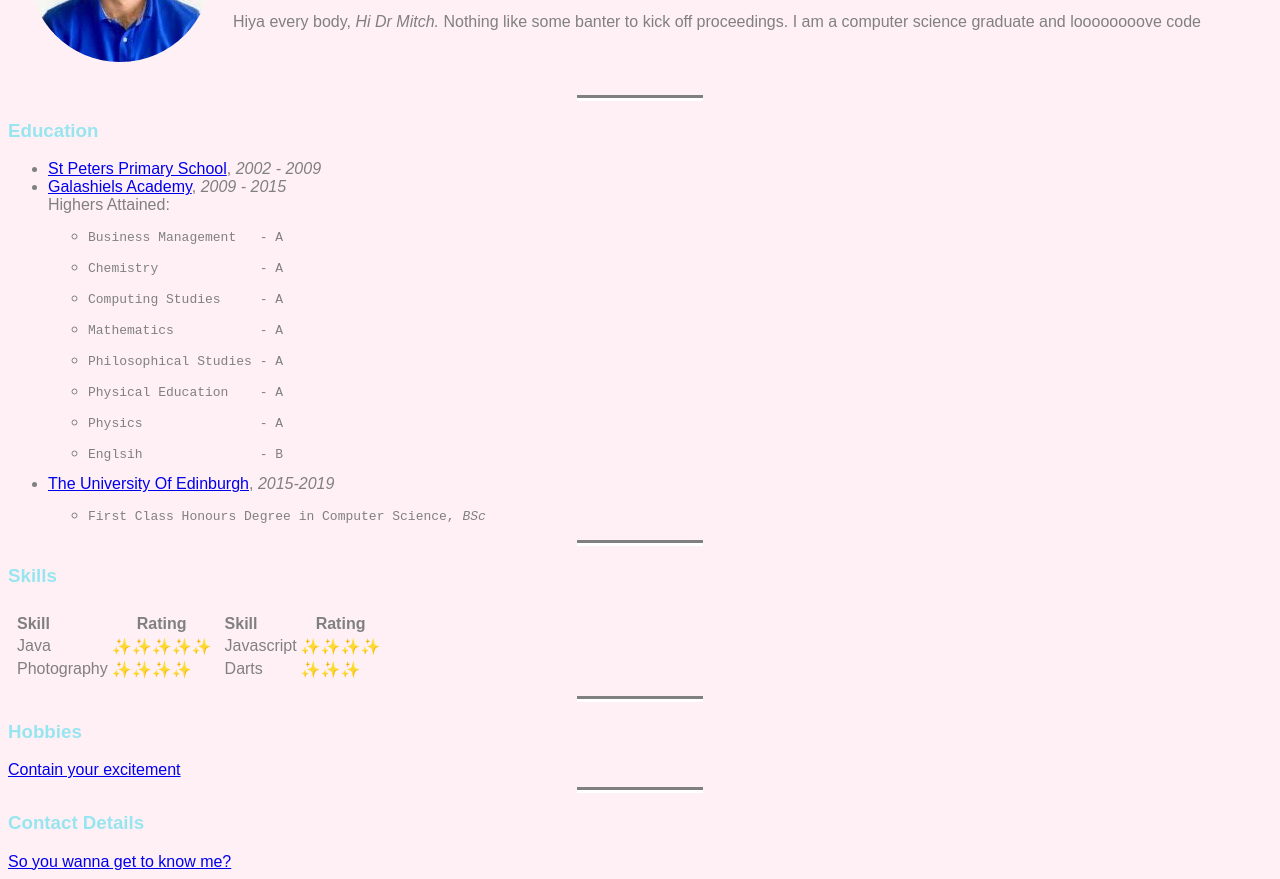
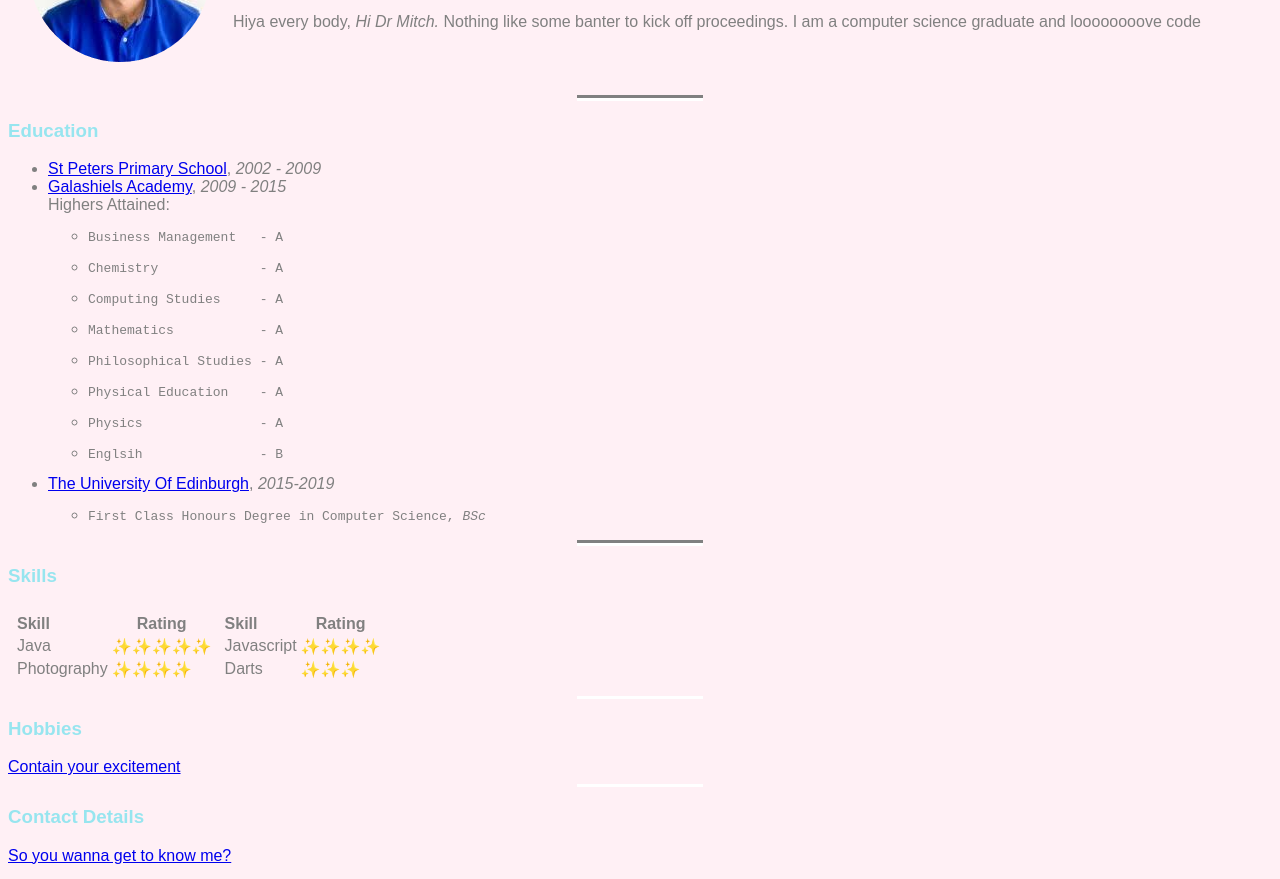
Before and after one commit to asmitchell97/HTML_PersonalSite, a plain HTML site: page index.html in a window 1280 px wide. Shown: the part 149-1028 px from the top of the page. Drawn offline with Linux system fonts and the light colour scheme.

Commit message:
Finished this website

```diff
--- a/index.html
+++ b/index.html
@@ -107,11 +107,11 @@
 
   </table>
 
-  <hr size="5" noshade>
+  <hr>
   <h3>Hobbies</h3>
   <a href="hobbies.html">Contain your excitement</a>
 
-  <hr size="5" noshade>
+  <hr >
   <h3>Contact Details</h3>
   <a href="contactDetails.html">So you wanna get to know me?</a>
 
```
